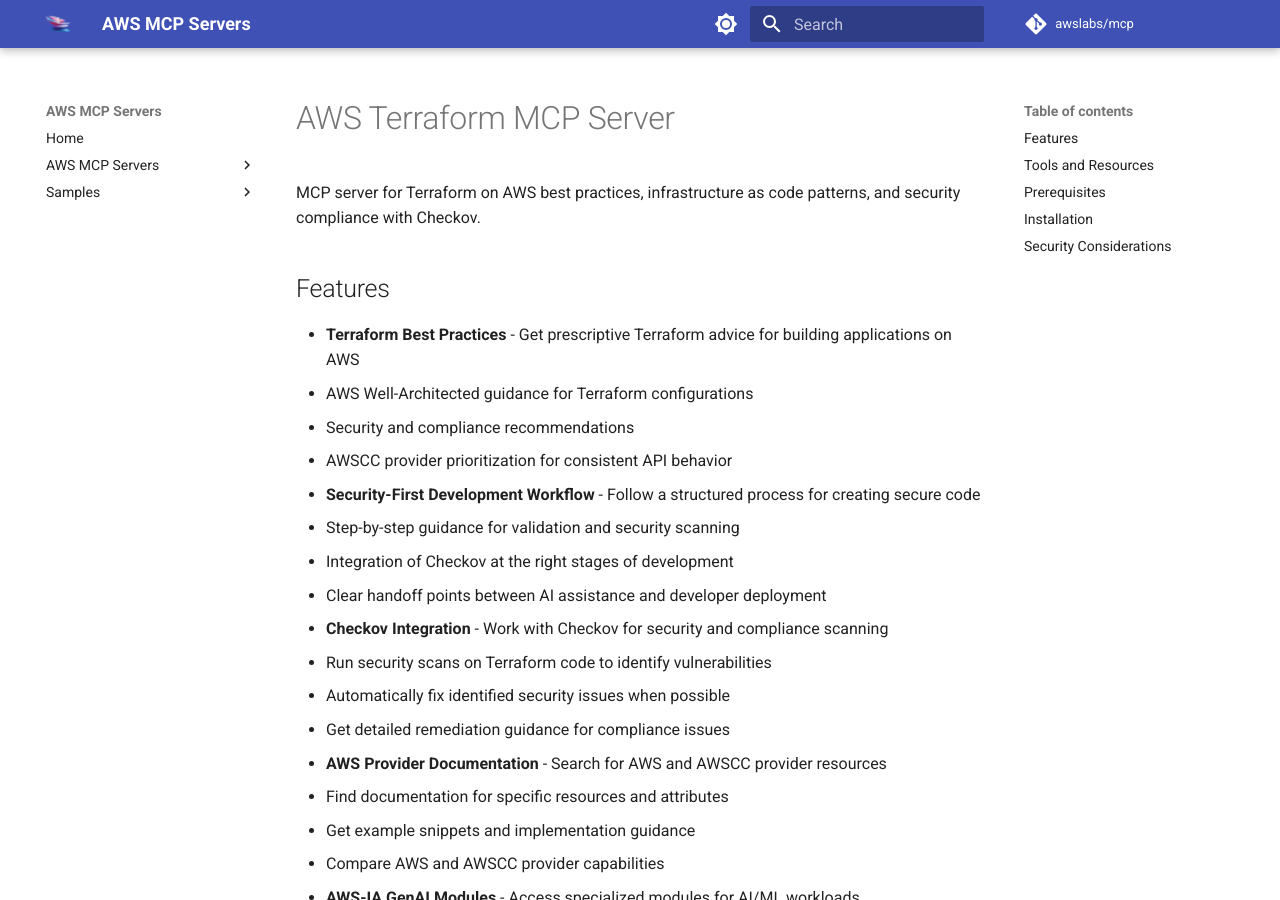
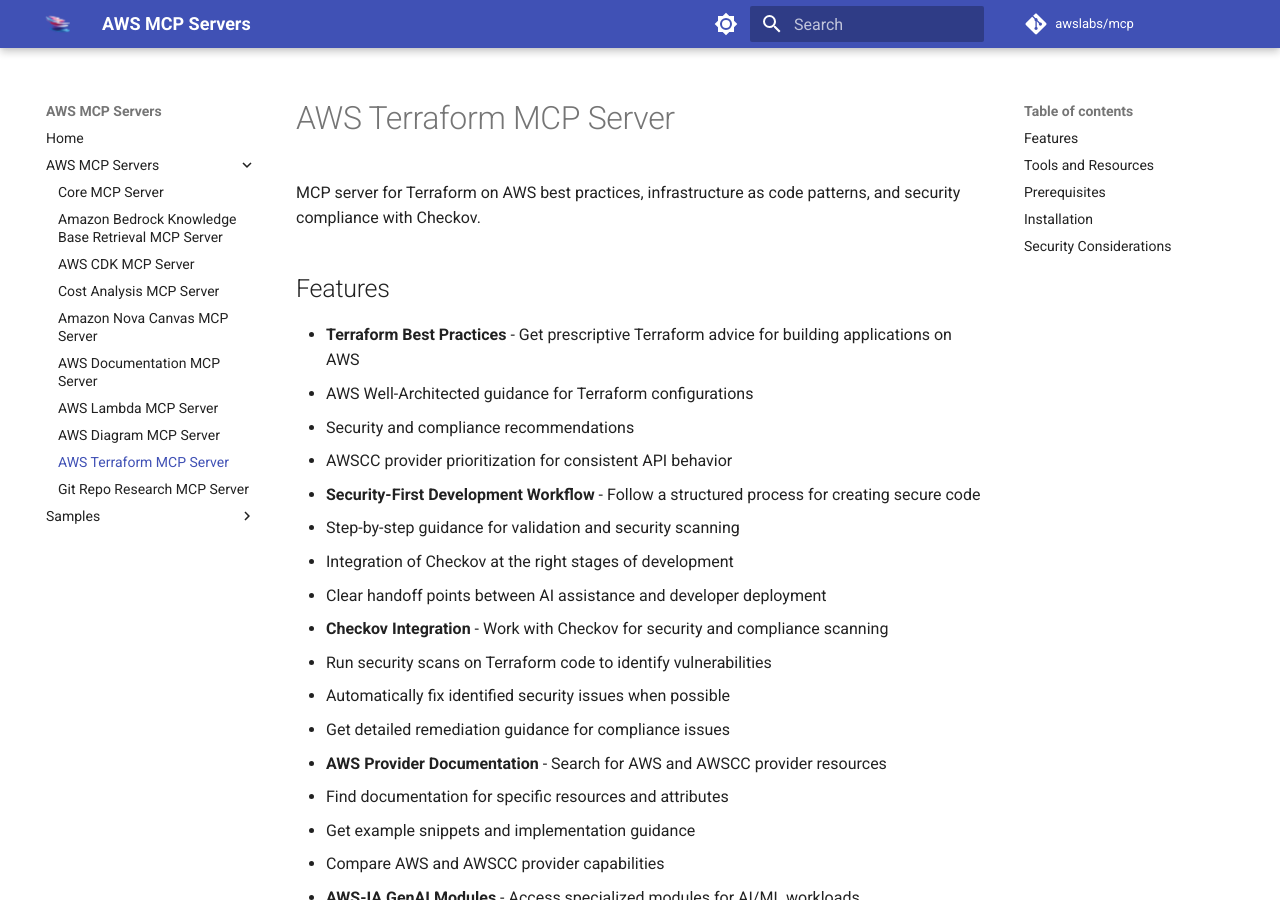
Before and after one commit to MedRedhatas/mcp, an MkDocs documentation site: the page built from docs/servers/terraform-mcp-server.md, in a window 1280 px wide and 900 px high. Built offline with MkDocs 1.6.1 and Material for MkDocs 9.7.7, drawn with Linux system fonts in a browser that asks for light colours; comment, search, counter and statistics services are not loaded; part of the change alters nothing that is shown.

Commit message:
fix: nav terraform mcp server md typo (#295)

```diff
--- a/mkdocs.yml
+++ b/mkdocs.yml
@@ -37,7 +37,7 @@ nav:
     - AWS Documentation MCP Server: servers/aws-documentation-mcp-server.md
     - AWS Lambda MCP Server: servers/lambda-mcp-server.md
     - AWS Diagram MCP Server: servers/aws-diagram-mcp-server.md
-    - AWS Terraform MCP Server: servers/aws-terraform-mcp-server.md
+    - AWS Terraform MCP Server: servers/terraform-mcp-server.md
     - Git Repo Research MCP Server: servers/git-repo-research-mcp-server.md
   - Samples:
     - Home: samples/index.md
```
